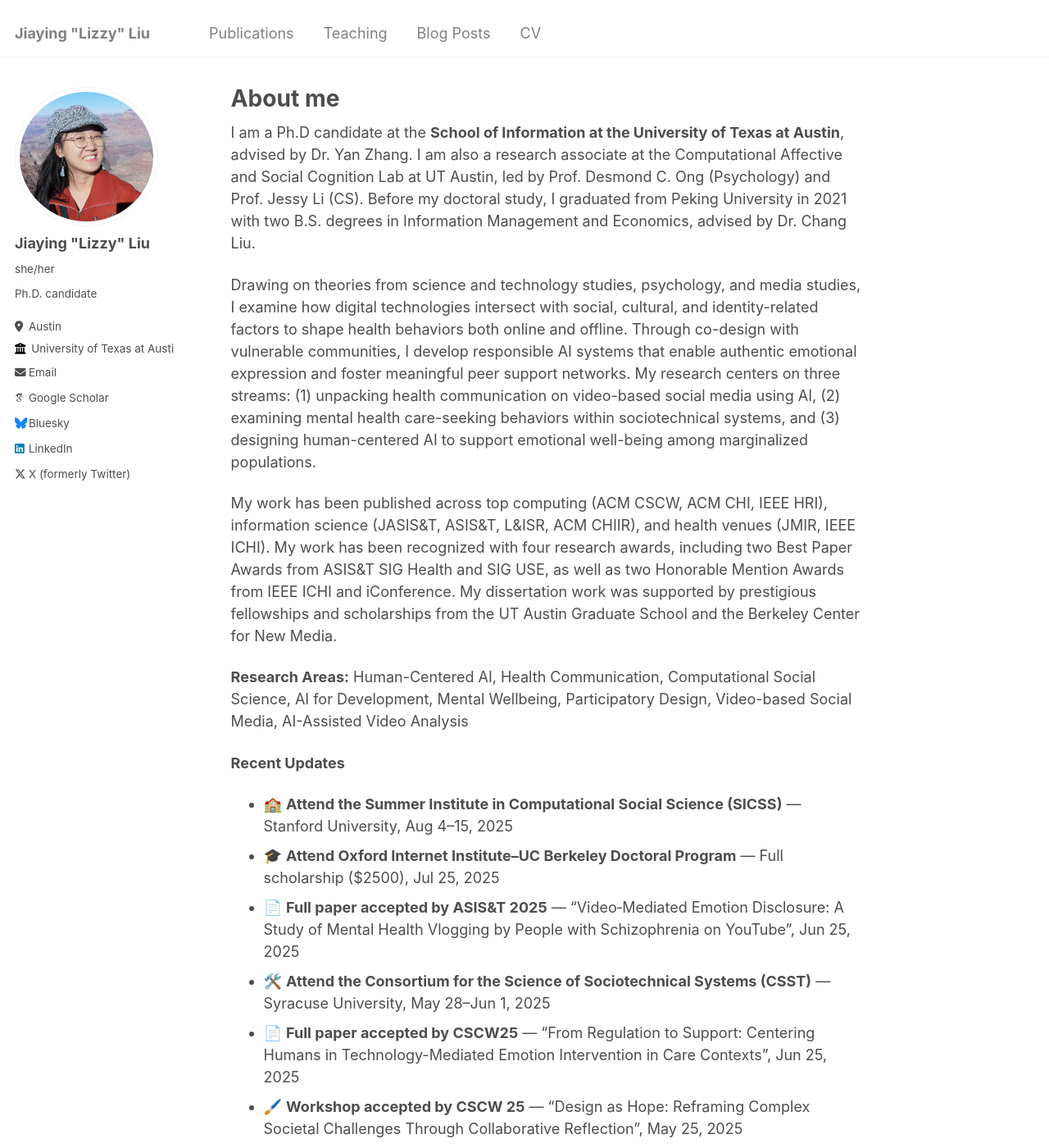
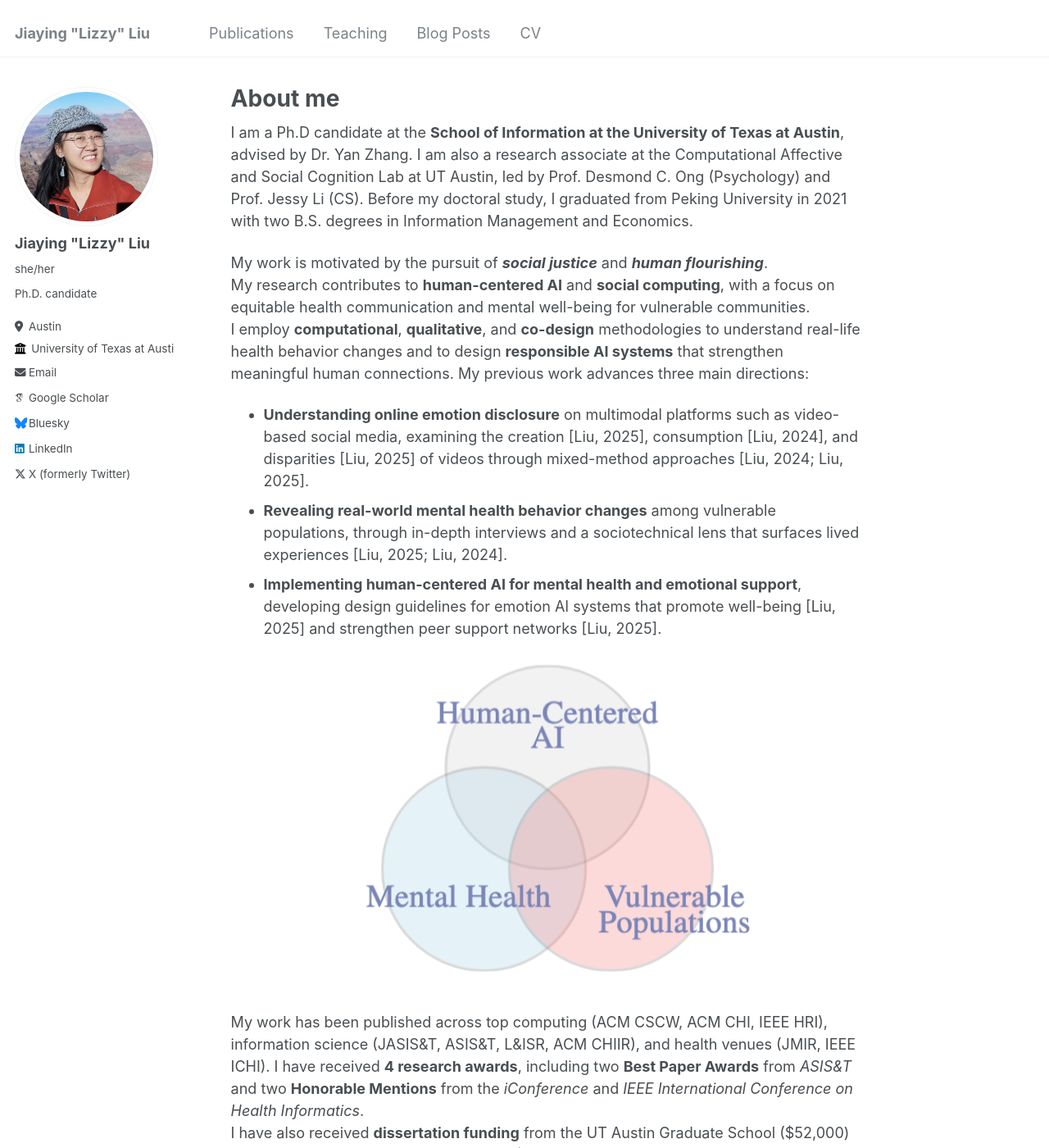
Before and after one commit to lizzyliu666/lizzyliu666.github.io, a Jekyll site: the page built from _pages/about.md, in a window 1280 px wide and 1400 px high. Shown: the whole window at 82% size. Built offline with Jekyll 4.4.1, drawn with Linux system fonts in a browser that asks for light colours; some web fonts are replaced; some of the changed text lies outside the part shown.

Commit message:
Revise about page with updated research and awards
Updated personal and research information, including recent awards and publications. Added details about research areas and recent updates.

```diff
--- a/_pages/about.md
+++ b/_pages/about.md
@@ -7,23 +7,32 @@ redirect_from:
   - /about.html
 ---
 
-I am a Ph.D candidate at the **School of Information at the University of Texas at Austin**, advised by Dr. Yan Zhang. I am also a research associate at the Computational Affective and Social Cognition Lab at UT Austin, led by Prof. Desmond C. Ong (Psychology) and Prof. Jessy Li (CS). Before my doctoral study, I graduated from Peking University in 2021 with two B.S. degrees in Information Management and Economics, advised by Dr. Chang Liu.
+I am a Ph.D candidate at the **School of Information at the University of Texas at Austin**, advised by Dr. Yan Zhang. I am also a research associate at the Computational Affective and Social Cognition Lab at UT Austin, led by Prof. Desmond C. Ong (Psychology) and Prof. Jessy Li (CS). Before my doctoral study, I graduated from Peking University in 2021 with two B.S. degrees in Information Management and Economics.
 
-Drawing on theories from science and technology studies, psychology, and media studies, I examine how digital technologies intersect with social, cultural, and identity-related factors to shape health behaviors both online and offline. Through co-design with vulnerable communities, I develop responsible AI systems that enable authentic emotional expression and foster meaningful peer support networks. My research centers on three streams: (1) unpacking health communication on video-based social media using AI, (2) examining mental health care-seeking behaviors within sociotechnical systems, and (3) designing human-centered AI to support emotional well-being among marginalized populations.
+My work is motivated by the pursuit of **_social justice_** and **_human flourishing_**.
+My research contributes to **human-centered AI** and **social computing**, with a focus on equitable health communication and mental well-being for vulnerable communities.
+I employ **computational**, **qualitative**, and **co-design** methodologies to understand real-life health behavior changes and to design **responsible AI systems** that strengthen meaningful human connections.
+My previous work advances three main directions:
+- **Understanding online emotion disclosure** on multimodal platforms such as video-based social media, examining the creation [Liu, 2025], consumption [Liu, 2024], and disparities [Liu, 2025] of videos through mixed-method approaches [Liu, 2024; Liu, 2025].
+- **Revealing real-world mental health behavior changes** among vulnerable populations, through in-depth interviews and a sociotechnical lens that surfaces lived experiences [Liu, 2025; Liu, 2024].
+- **Implementing human-centered AI for mental health and emotional support**, developing design guidelines for emotion AI systems that promote well-being [Liu, 2025] and strengthen peer support networks [Liu, 2025].
 
-My work has been published across top computing (ACM CSCW, ACM CHI, IEEE HRI), information science (JASIS&T, ASIS&T, L&ISR, ACM CHIIR), and health venues (JMIR, IEEE ICHI). My work has been recognized with four research awards, including two Best Paper Awards from ASIS&T SIG Health and SIG USE, as well as two Honorable Mention Awards from IEEE ICHI and iConference. My dissertation work was supported by prestigious fellowships and scholarships from the UT Austin Graduate School and the Berkeley Center for New Media.
+<p align="center">
+  <img src="images/agenda.png" alt="Venn Diagram" width="70%">
+</p>
 
-**Research Areas:**
-Human-Centered AI, Health Communication, Computational Social Science, AI for Development, Mental Wellbeing, Participatory Design, Video-based Social Media, AI-Assisted Video Analysis
+My work has been published across top computing (ACM CSCW, ACM CHI, IEEE HRI), information science (JASIS&T, ASIS&T, L&ISR, ACM CHIIR), and health venues (JMIR, IEEE ICHI).
+I have received **4 research awards**, including two **Best Paper Awards** from *ASIS&T* and two **Honorable Mentions** from the *iConference* and *IEEE International Conference on Health Informatics*.
+I have also received **dissertation funding** from the UT Austin Graduate School (\$52,000) and the Berkeley Center for New Media (\$2,500).
 
-**Recent Updates**
 
+**Recent Updates** - 🖌️ **CSCW 2025** — attended the Doctoral Consortium, presented two papers, and met so many wonderful people! *(Nov 2025)*
+- 🤝 **Co-organized Workshop** — *“Design as Hope: Reframing Complex Societal Challenges Through Collaborative Reflection”* at CSCW 2025. *(Nov 2025)*
 - 🏫 **Attend the Summer Institute in Computational Social Science (SICSS)** — Stanford University, Aug 4–15, 2025
 - 🎓 **Attend Oxford Internet Institute–UC Berkeley Doctoral Program** — Full scholarship ($2500), Jul 25, 2025
 - 📄 **Full paper accepted by ASIS&T 2025** — "Video‑Mediated Emotion Disclosure: A Study of Mental Health Vlogging by People with Schizophrenia on YouTube", Jun 25, 2025
 - 🛠️ **Attend the Consortium for the Science of Sociotechnical Systems (CSST)** — Syracuse University, May 28–Jun 1, 2025
 - 📄 **Full paper accepted by CSCW25** — "From Regulation to Support: Centering Humans in Technology-Mediated Emotion Intervention in Care Contexts", Jun 25, 2025
-- 🖌️ **Workshop accepted by CSCW 25** — "Design as Hope: Reframing Complex Societal Challenges Through Collaborative Reflection", May 25, 2025
 - 🤖 **CHI25 LBW Accepted** — Experimented with LLMs' visual concept understanding with social media videos on depression, Feb 25, 2025
 - 📄 **New CSCW 25 Preprint** — "When I lost it, they dragged me out": How Sociotechnical Ecosystem of Resources Empower Marginalized Young Adults' Mental Health Care-Seeking, Feb 25, 2025
 - 🏆 **Best Paper Awards from ASIS&T SIG-USE & SIG-HLTH** — Young Adults' Mental Health Help-Seeking Journey, Oct 24, 2024
```
